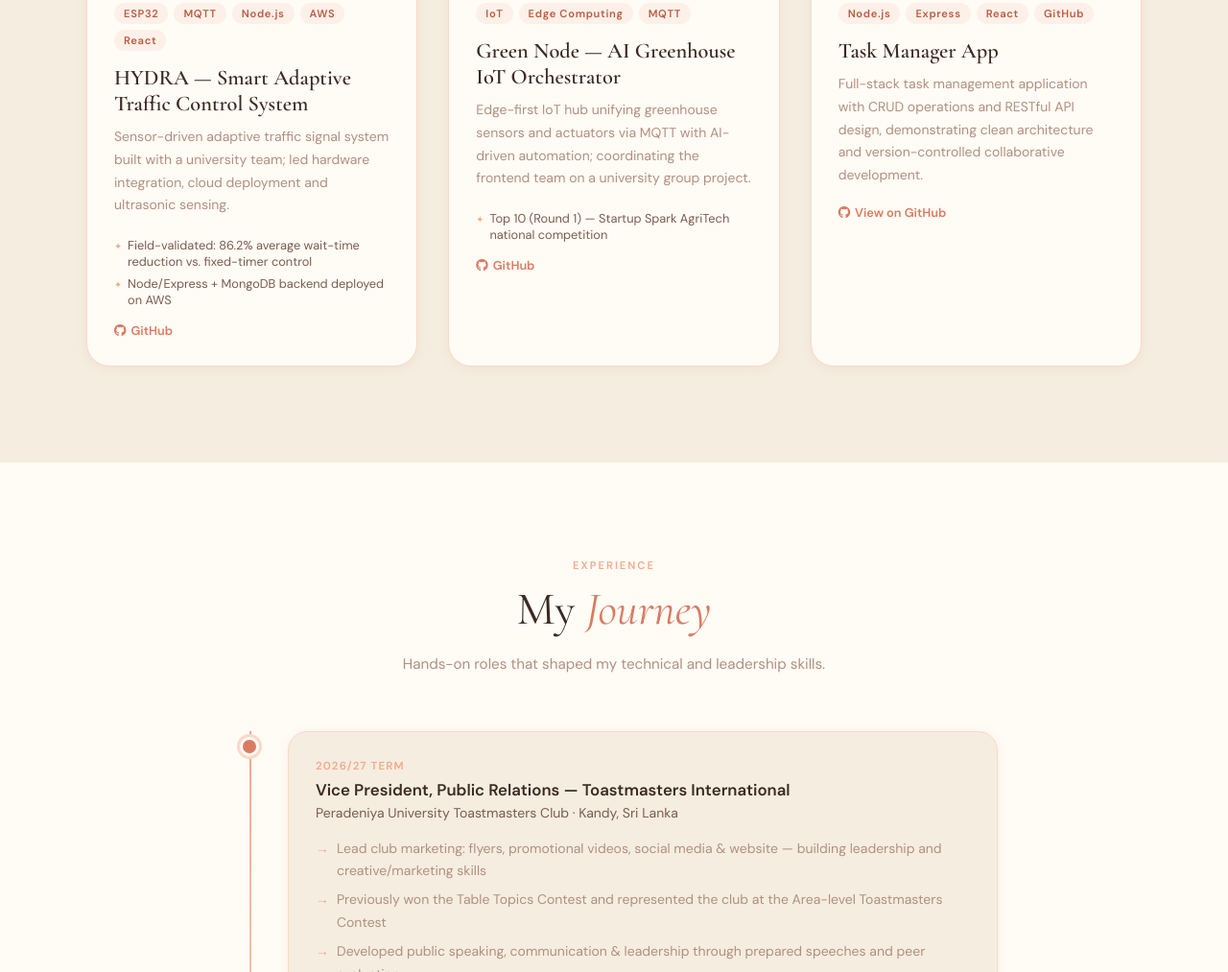
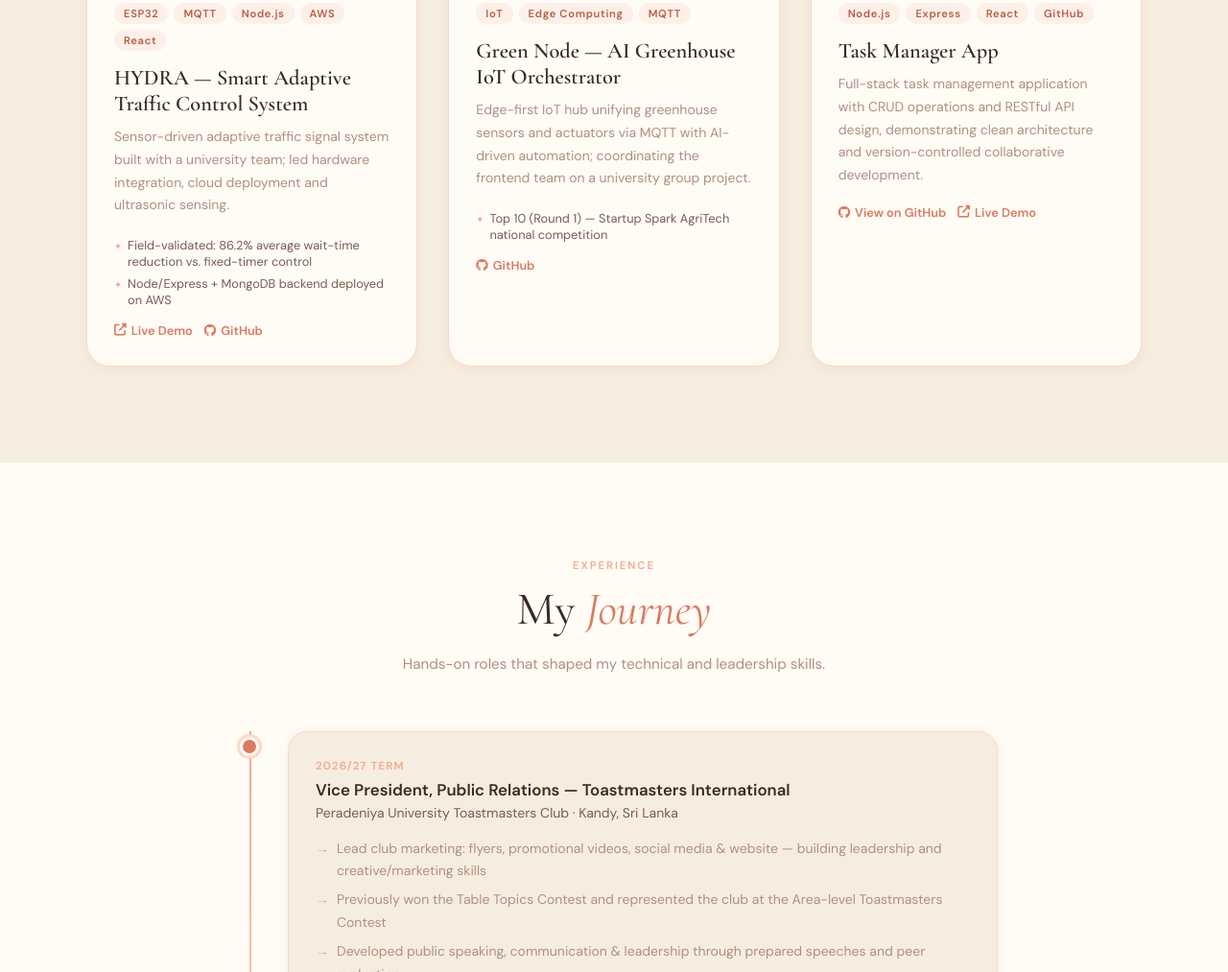
Before and after one commit to samadhiniperera/samadhini-portfolio, a plain HTML site: page index.html in a window 1280 px wide. Shown: the part 3700-4713 px from the top of the page at 96% size. Drawn offline with nearby package versions, Linux system fonts and the light colour scheme.

```diff
--- a/index.html
+++ b/index.html
@@ -588,7 +588,7 @@
         <a href="resume.pdf" class="btn-outline" download><i class="fas fa-download"></i> Download CV</a>
       </div>
       <div class="hero-socials">
-        <a href="https://linkedin.com/in/samadhiniperera-263a842b8" target="_blank" class="social-icon"><i class="fab fa-linkedin-in"></i></a>
+        <a href="https://www.linkedin.com/in/samadhini-perera-263a842b8/?isSelfProfile=true" target="_blank" class="social-icon"><i class="fab fa-linkedin-in"></i></a>
         <a href="https://github.com/samadhiniperera" target="_blank" class="social-icon"><i class="fab fa-github"></i></a>
         <a href="mailto:e21289@eng.pdn.ac.lk" class="social-icon"><i class="fas fa-envelope"></i></a>
       </div>
@@ -742,8 +742,8 @@
           <li>Dual authentication: Email + Google OAuth</li>
         </ul>
         <div class="project-links">
-          <a href="https://peraverse.vercel.app" target="_blank" class="proj-link"><i class="fas fa-external-link-alt"></i> Live Demo</a>
-          <a href="https://github.com/samadhiniperera" target="_blank" class="proj-link"><i class="fab fa-github"></i> GitHub</a>
+          <a href="https://peraversefrontend.vercel.app/" target="_blank" class="proj-link"><i class="fas fa-external-link-alt"></i> Live Demo</a>
+          <a href="https://github.com/samadhiniperera/Event-Manager-App-Full-deployment.git" target="_blank" class="proj-link"><i class="fab fa-github"></i> GitHub</a>
         </div>
       </div>
     </div>
@@ -768,7 +768,7 @@
           <li>Accepted for presentation at IEEE ICEEET 2026 — "Terrain-Aware ABM with 3D Delaunay Mesh Visualization in MESA: Kithulgala Sub-Basin, Sri Lanka"</li>
         </ul>
         <div class="project-links">
-          <a href="https://github.com/samadhiniperera/ICEEET2026-ABM-Kithulgala-Flood" target="_blank" class="proj-link"><i class="fab fa-github"></i> GitHub</a>
+          <a href="https://github.com/samadhiniperera/ICEEET2026-ABM-Kithulgala-Flood.git" target="_blank" class="proj-link"><i class="fab fa-github"></i> GitHub</a>
         </div>
       </div>
     </div>
@@ -792,7 +792,8 @@
           <li>Node/Express + MongoDB backend deployed on AWS</li>
         </ul>
         <div class="project-links">
-          <a href="https://github.com/cepdnaclk/e21-3yp-HYDRA" target="_blank" class="proj-link"><i class="fab fa-github"></i> GitHub</a>
+          <a href="http://56.228.30.50:5000/" target="_blank" class="proj-link"><i class="fas fa-external-link-alt"></i> Live Demo</a>
+          <a href="https://github.com/cepdnaclk/e21-3yp-HYDRA.git" target="_blank" class="proj-link"><i class="fab fa-github"></i> GitHub</a>
         </div>
       </div>
     </div>
@@ -813,7 +814,7 @@
           <li>Top 10 (Round 1) — Startup Spark AgriTech national competition</li>
         </ul>
         <div class="project-links">
-          <a href="https://github.com/Diwyajayasooriya/CropFit" target="_blank" class="proj-link"><i class="fab fa-github"></i> GitHub</a>
+          <a href="https://github.com/Diwyajayasooriya/CropFit.git" target="_blank" class="proj-link"><i class="fab fa-github"></i> GitHub</a>
         </div>
       </div>
     </div>
@@ -832,7 +833,8 @@
         <h3>Task Manager App</h3>
         <p>Full-stack task management application with CRUD operations and RESTful API design, demonstrating clean architecture and version-controlled collaborative development.</p>
         <div class="project-links">
-          <a href="https://github.com/samadhiniperera" target="_blank" class="proj-link"><i class="fab fa-github"></i> View on GitHub</a>
+          <a href="https://github.com/samadhiniperera/wedding-planner-app.git" target="_blank" class="proj-link"><i class="fab fa-github"></i> View on GitHub</a>
+          <a href="https://wedding-planner-app-orcin-nine.vercel.app/participants" target="_blank" class="proj-link"><i class="fas fa-external-link-alt"></i> Live Demo</a>
         </div>
       </div>
     </div>
```
